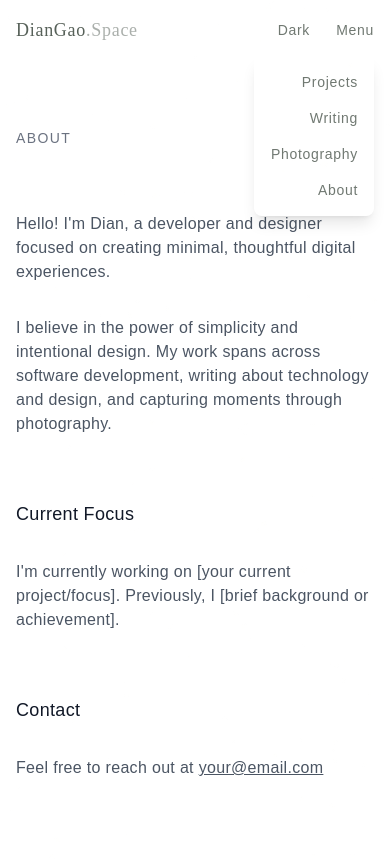
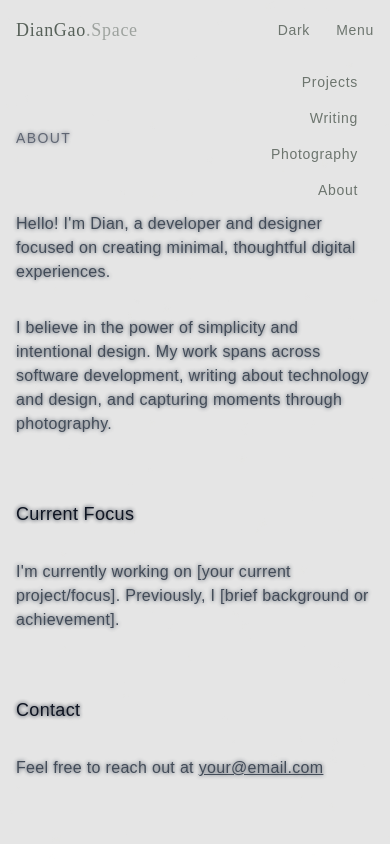
Before and after one commit to diangao/diangao.space, a Next.js app: page /about in a window 390 px wide. Both pictures are taken after a click on the button "Menu". Built offline with nearby package versions, Linux system fonts and the light colour scheme.

Commit message:
Implm Mobile side menu interaction

```diff
--- a/src/components/Navigation.tsx
+++ b/src/components/Navigation.tsx
@@ -8,6 +8,21 @@ export default function Navigation() {
   const [isMenuOpen, setIsMenuOpen] = useState(false);
 
   return (
+    <>
+      {/* 蒙层 */}
+      <AnimatePresence>
+        {isMenuOpen && (
+          <motion.div
+            initial={{ opacity: 0 }}
+            animate={{ opacity: 1 }}
+            exit={{ opacity: 0 }}
+            transition={{ duration: 0.2 }}
+            className="fixed inset-0 bg-black/10 dark:bg-black/20 backdrop-blur-[2px] z-40 md:hidden"
+            onClick={() => setIsMenuOpen(false)}
+          />
+        )}
+      </AnimatePresence>
+
       <nav className="fixed top-0 w-full px-4 md:px-8 py-4 md:py-8 flex justify-between items-center z-50">
         <Link
           href="/"
@@ -74,7 +89,7 @@ export default function Navigation() {
               animate={{ opacity: 1, height: "auto" }}
               exit={{ opacity: 0, height: 0 }}
               transition={{ duration: 0.2 }}
-            className="absolute top-[calc(100%-4px)] right-0 w-[120px] bg-wabi dark:bg-sabi py-4 md:hidden mr-4 rounded-lg shadow-lg overflow-hidden"
+              className="absolute top-[calc(100%-4px)] right-0 w-[120px] py-4 md:hidden mr-4 overflow-hidden"
             >
               <ul className="space-y-4">
                 <li>
@@ -118,5 +133,6 @@ export default function Navigation() {
           )}
         </AnimatePresence>
       </nav>
+    </>
   );
 }
```
Lines whose indentation alone changed are shown as unchanged.
